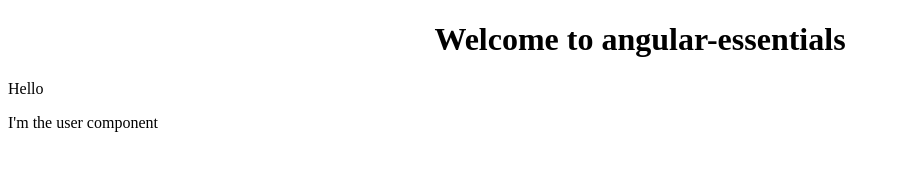
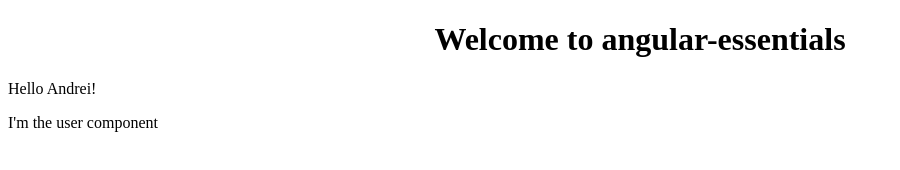
Before and after one commit to andrei-gaman/angular-essentials, an Angular app: page / in a window 1280 px wide. Shown: the top 170 px of the page, without its empty margins (0-900 px from the left). Built offline with nearby package versions, Linux system fonts and the light colour scheme.

Commit message:
Outputting Content via String Interpolation

```diff
--- a/src/app/user.component.ts
+++ b/src/app/user.component.ts
@@ -2,9 +2,9 @@ import { Component } from '@angular/core';
 
 @Component({
   selector: 'app-user',
-  template: `<p>Hello</p>
+  template: `<p>Hello {{name}}!</p>
     <p>I'm the user component</p> `,
 })
 export class UserComponent {
-
+  name = "Andrei";
 }
```
